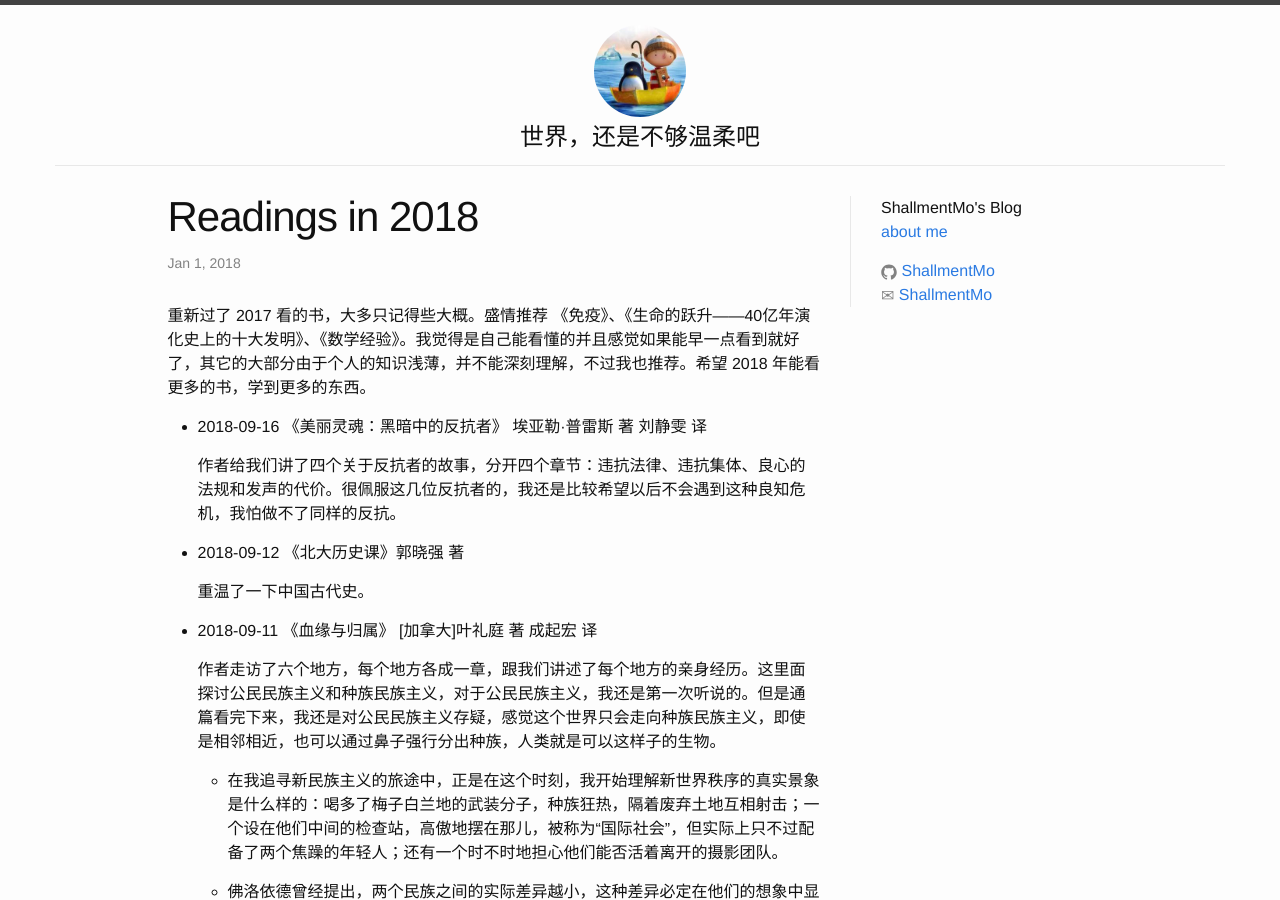
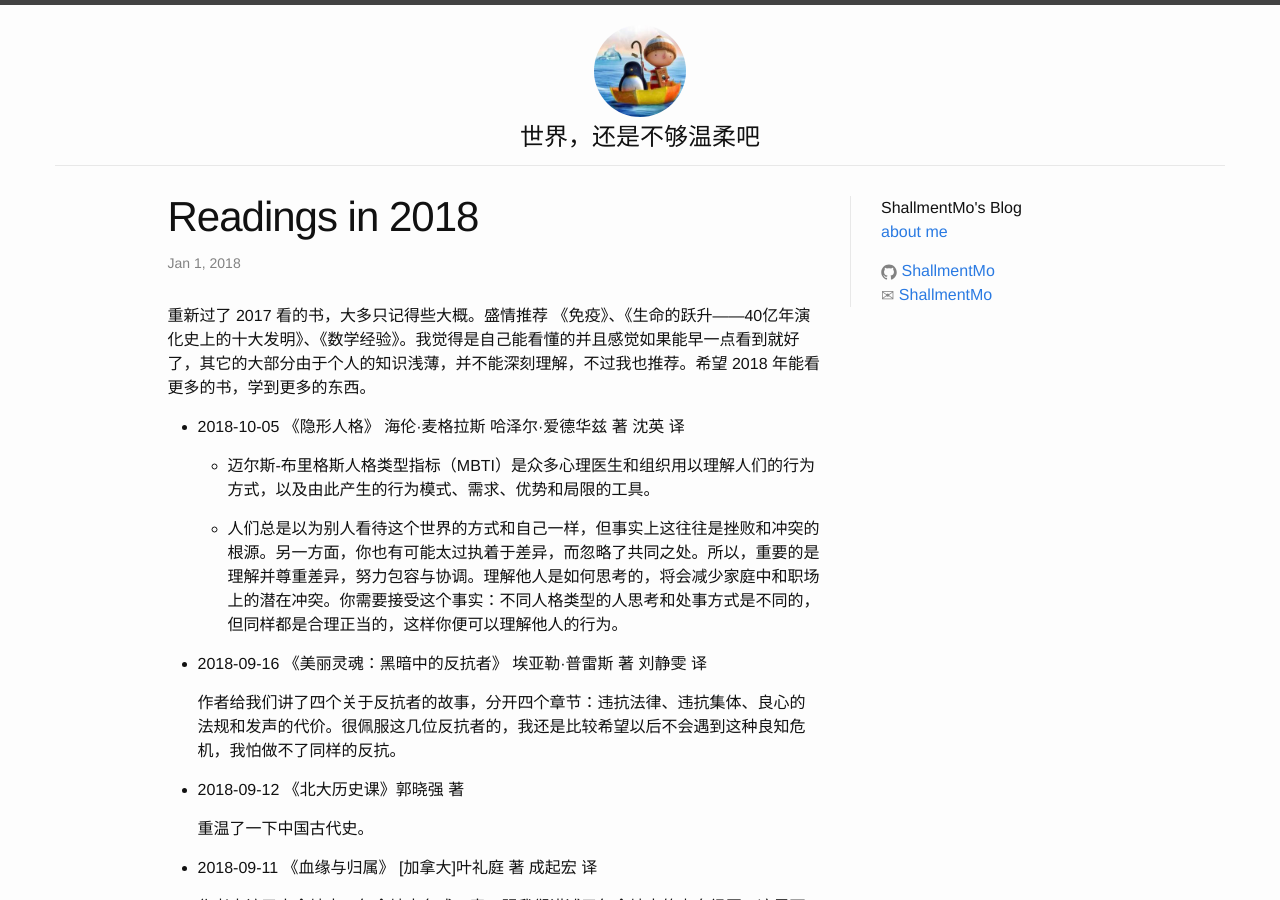
Before and after one commit to ShallmentMo/shallmentmo.github.com, a Jekyll site: the page built from _posts/2018-01-01-reading-in-2018.md, in a window 1280 px wide and 900 px high. Built offline with Jekyll 4.4.1, drawn with Linux system fonts in a browser that asks for light colours.

Commit message:
add 2018-10-05 reading

```diff
--- a/_posts/2018-01-01-reading-in-2018.md
+++ b/_posts/2018-01-01-reading-in-2018.md
@@ -6,6 +6,12 @@ categories: posts
 ---
 
 重新过了 2017 看的书，大多只记得些大概。盛情推荐 《免疫》、《生命的跃升——40亿年演化史上的十大发明》、《数学经验》。我觉得是自己能看懂的并且感觉如果能早一点看到就好了，其它的大部分由于个人的知识浅薄，并不能深刻理解，不过我也推荐。希望 2018 年能看更多的书，学到更多的东西。
+
+* 2018-10-05 《隐形人格》 海伦·麦格拉斯 哈泽尔·爱德华兹 著 沈英 译
+
+  * 迈尔斯-布里格斯人格类型指标（MBTI）是众多心理医生和组织用以理解人们的行为方式，以及由此产生的行为模式、需求、优势和局限的工具。
+
+  * 人们总是以为别人看待这个世界的方式和自己一样，但事实上这往往是挫败和冲突的根源。另一方面，你也有可能太过执着于差异，而忽略了共同之处。所以，重要的是理解并尊重差异，努力包容与协调。理解他人是如何思考的，将会减少家庭中和职场上的潜在冲突。你需要接受这个事实：不同人格类型的人思考和处事方式是不同的，但同样都是合理正当的，这样你便可以理解他人的行为。
 
 * 2018-09-16 《美丽灵魂：黑暗中的反抗者》 埃亚勒·普雷斯 著 刘静雯 译
 
```
